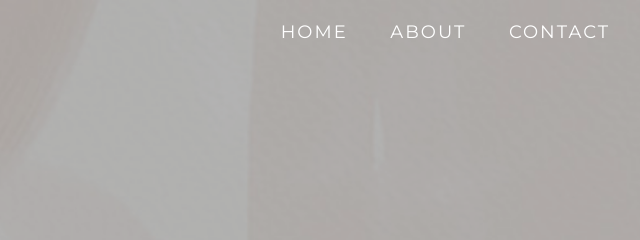
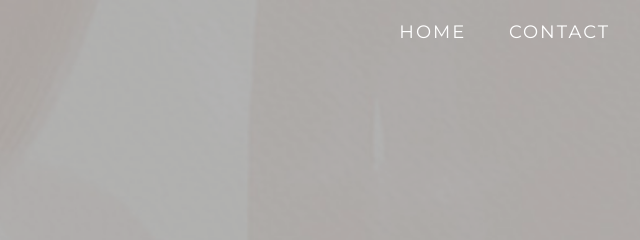
Before and after one commit to tqp2711/Website, a plain HTML site: page index.html in a window 1280 px wide. Shown: the top 240 px of the page, 640-1280 px from the left. Drawn offline with Linux system fonts and the light colour scheme.

Commit message:
about_menu

```diff
--- a/index.html
+++ b/index.html
@@ -25,7 +25,7 @@
               <li><a href="#hero" data-after="Home">Home</a></li>
               <!-- <li><a href="#services" data-after="Service">Services</a></li>
               <li><a href="#projects" data-after="Projects">Projects</a></li> -->
-              <li><a href="#about" data-after="About">About</a></li>
+              <!-- <li><a href="#about" data-after="About">About</a></li> -->
               <li><a href="#contact" data-after="Contact">Contact</a></li>
             </ul>
           </div>
```
